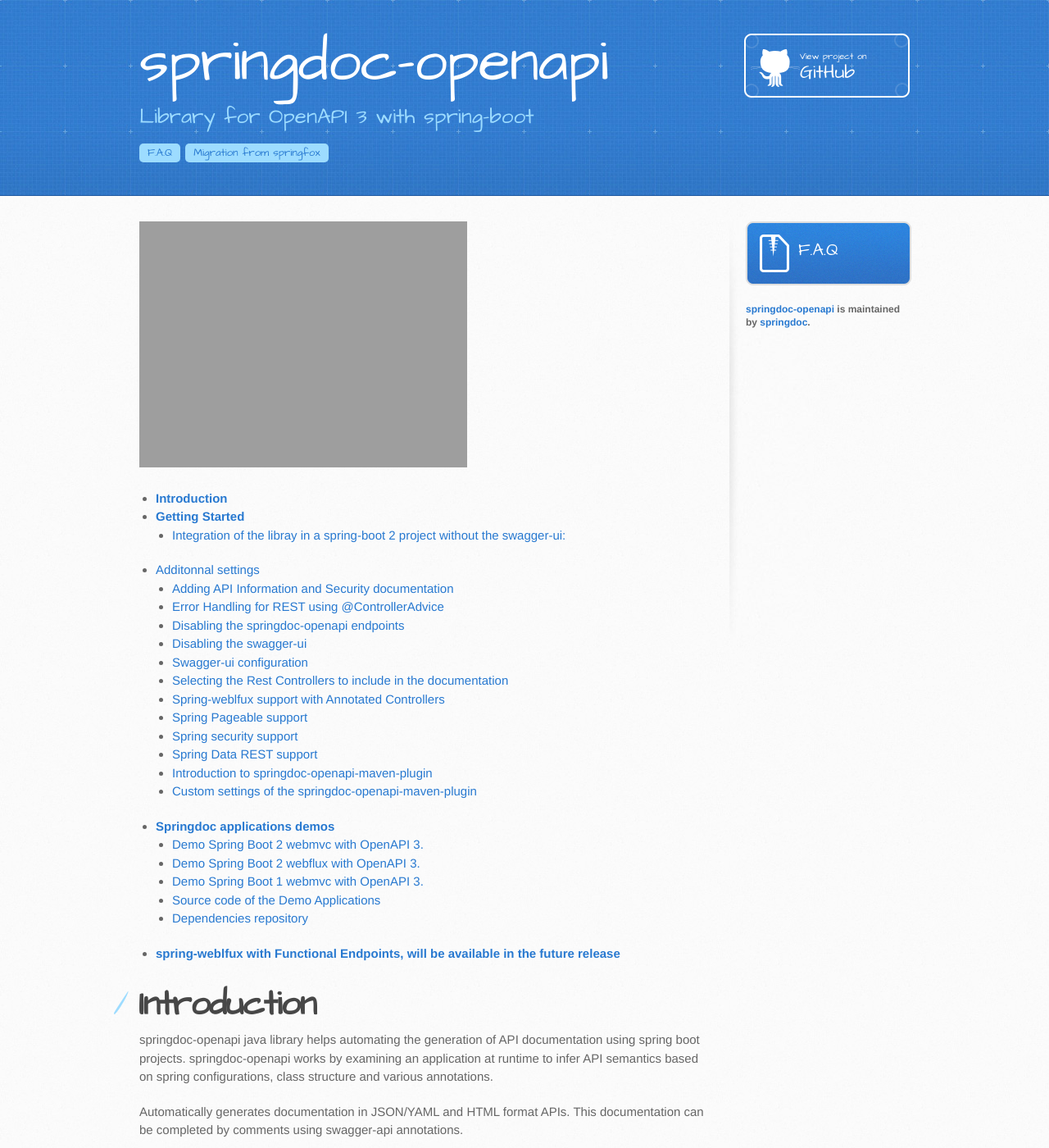
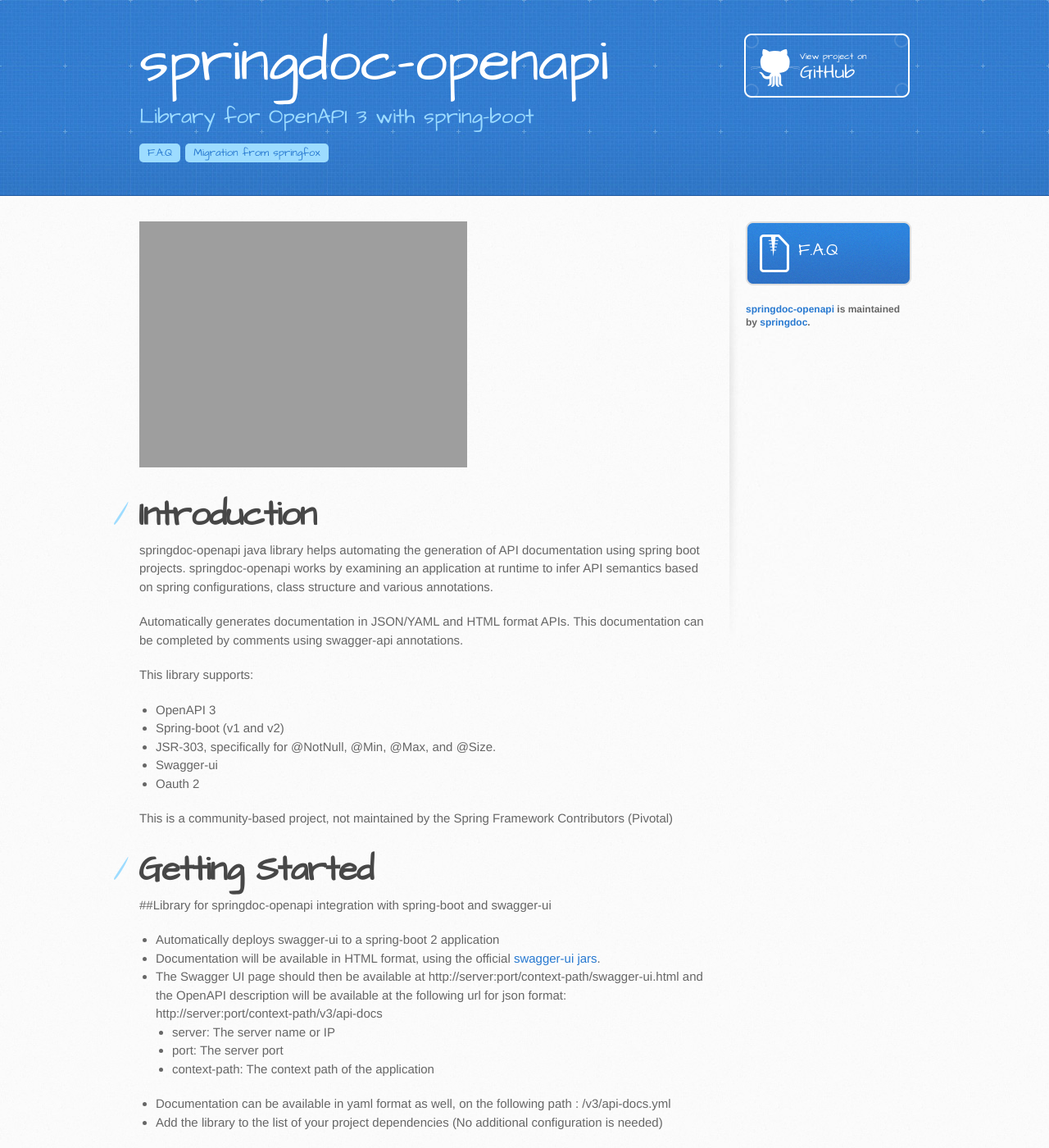
Before and after one commit to springdoc/springdoc-openapi-demos, a Jekyll site: the page built from docs/index.md, in a window 1280 px wide and 1400 px high. Shown: the whole window at 82% size. Built offline with Jekyll 4.4.1, drawn with Linux system fonts in a browser that asks for light colours; some of the changed text lies outside the part shown.

Commit message:
documentation update

````diff
--- a/docs/index.md
+++ b/docs/index.md
@@ -2,9 +2,6 @@
 layout: default
 ---
 ![Octocat](https://springdoc.github.io/springdoc-openapi-demos/images/springdoc-openapi.png)
-
-* TOC
-{:toc}
 
 # **Introduction**
 
@@ -81,7 +78,7 @@
    </dependency>
 ```
 
-# Additonnal settings
+# **Additonnal settings**
 
 ## Adding API Information and Security documentation
   The library uses spring-boot application auto-configured packages to scan for the following annotations in spring beans: OpenAPIDefinition and Info.
@@ -252,7 +249,7 @@
 </plugin>
 ```
 
-# **Springdoc applications demos**
+# **springdoc applications demos**
 
 ## [Demo Spring Boot 2 webmvc with OpenAPI 3](https://springdoc-openapi-test-app2-silly-numbat.eu-de.mybluemix.net/).
 ## [Demo Spring Boot 2 webflux with OpenAPI 3](https://springdoc-openapi-test-app3-terrific-rabbit.eu-de.mybluemix.net/swagger-ui.html).
@@ -274,4 +271,4 @@
 Snapshots:
 * [https://oss.sonatype.org/content/repositories/snapshots/org/springdoc/](https://oss.sonatype.org/content/repositories/snapshots/org/springdoc/).
 
-# **spring-weblfux with Functional Endpoints, will be available in the future release**
+# **Spring-weblfux with Functional Endpoints, will be available in the future release**
````
Also changed, not shown: docs/src/main/resources/index.md (+3 -6 lines).
